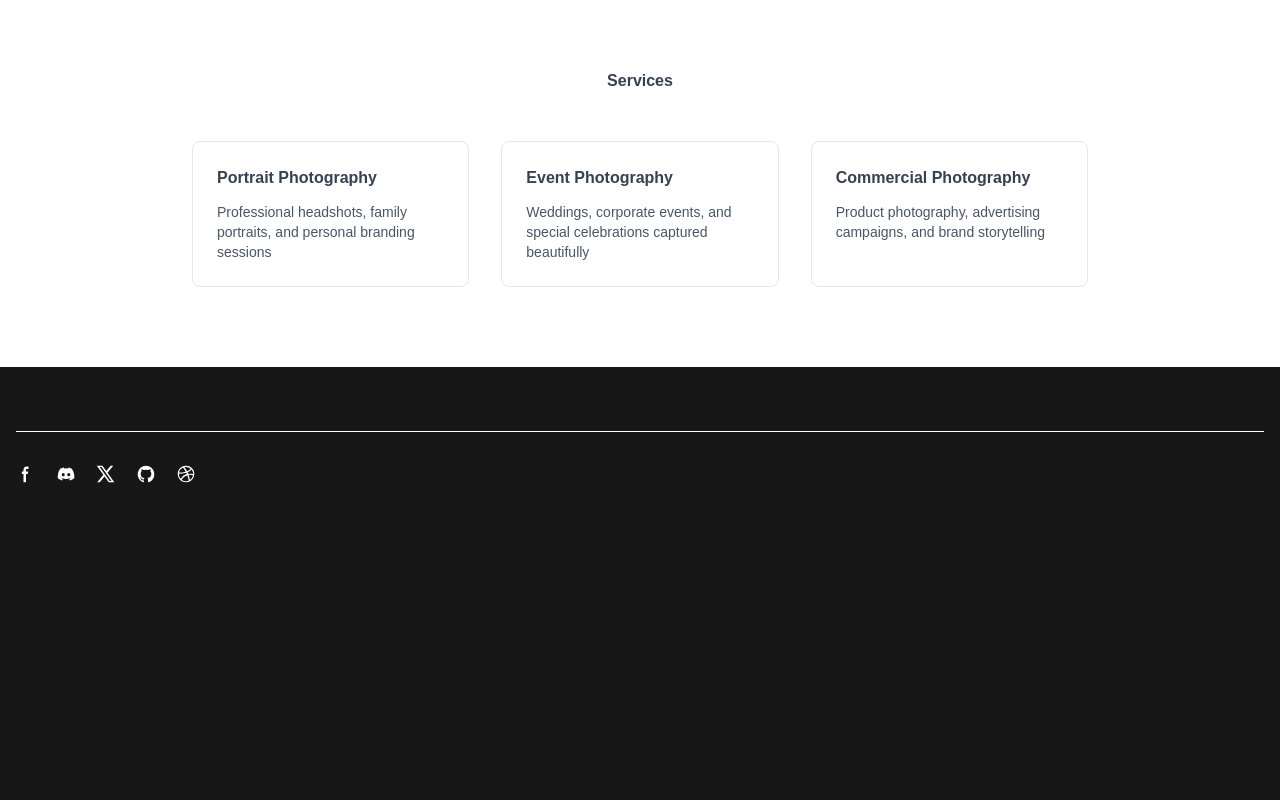
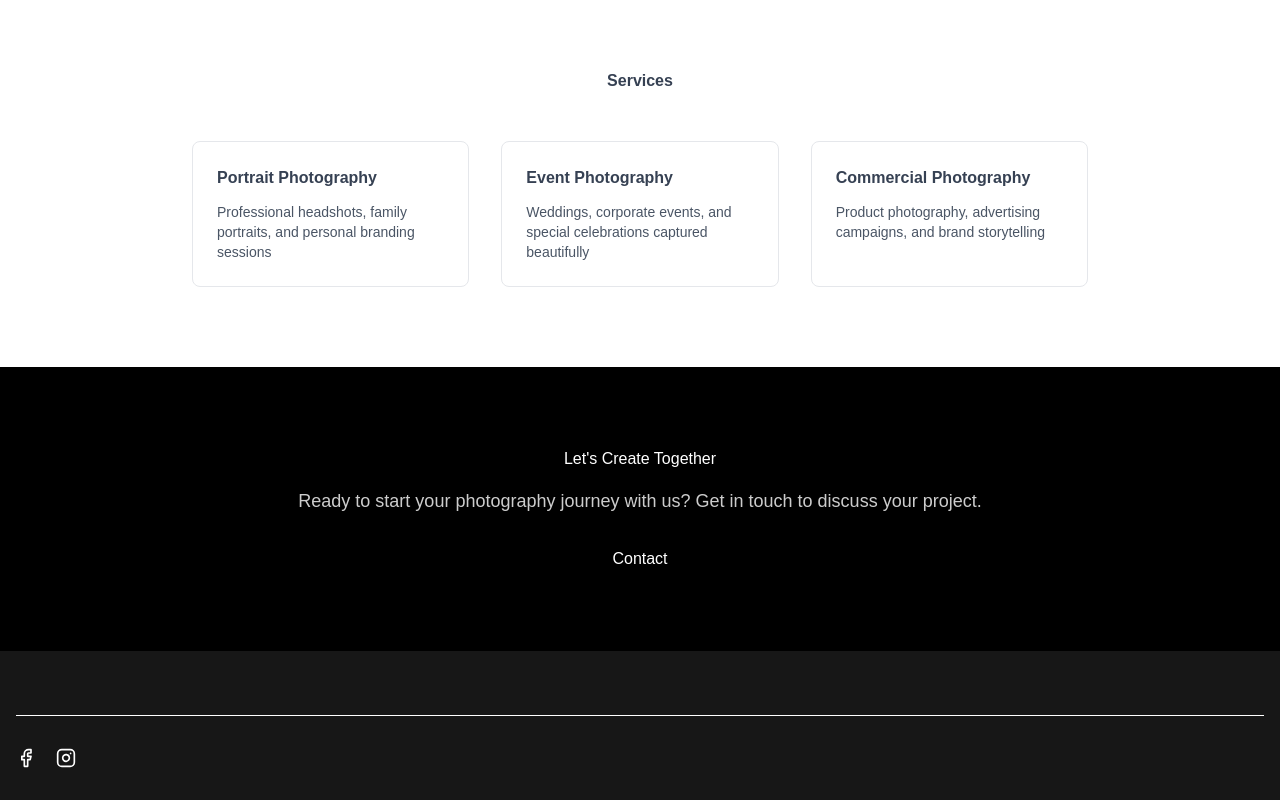
Before and after one commit to ablanca4/whiteflowerframes, a Next.js app: page /about in a window 1280 px wide. Shown: the part 1415-2215 px from the top of the page. Before the commit the page ends 1931 px from the top, so only its background shows below. Built offline with nearby package versions, Linux system fonts and the light colour scheme.

Commit message:
fixed link issue in about page, added lucide social icons to footer

```diff
--- a/app/about/page.tsx
+++ b/app/about/page.tsx
@@ -1,5 +1,6 @@
-import { Camera, Award, Users, Heart, Link } from "lucide-react";
+import { Camera, Award, Users, Heart } from "lucide-react";
 import Image from "next/image";
+import Link from "next/link";
 
 export default function About() {
   return (
@@ -151,6 +152,23 @@ export default function About() {
           </div>
         </div>
       </section>
+
+      {/* Contact CTA */}
+      <section className="py-20 px-6 bg-black text-white">
+        <div className="container mx-auto max-w-3xl text-center">
+          <h2 className="mb-4">Let&apos;s Create Together</h2>
+          <p className="text-white/80 mb-8 text-lg">
+            Ready to start your photography journey with us? Get in touch to
+            discuss your project.
+          </p>
+          <Link
+            href="/contact"
+            className="text-md text-white hover:text-gray-600 transition-colors"
+          >
+            Contact
+          </Link>
+        </div>
+      </section>
     </div>
   );
 }
--- a/app/components/Footer.tsx
+++ b/app/components/Footer.tsx
@@ -1,4 +1,5 @@
 import React from "react";
+import { Camera, Award, Users, Heart, Instagram, Facebook } from "lucide-react";
 
 function Footer() {
   return (
@@ -7,87 +8,19 @@ function Footer() {
         <hr className="my-6 border-default sm:mx-auto lg:my-8" />
         <div className="sm:flex sm:items-center sm:justify-between">
           <div className="flex mt-4 sm:justify-center sm:mt-0">
-            <a href="#" className="text-body hover:text-heading">
-              <svg
-                className="w-5 h-5"
-                aria-hidden="true"
-                xmlns="http://www.w3.org/2000/svg"
-                width="24"
-                height="24"
-                fill="currentColor"
-                viewBox="0 0 24 24"
-              >
-                <path
-                  fill-rule="evenodd"
-                  d="M13.135 6H15V3h-1.865a4.147 4.147 0 0 0-4.142 4.142V9H7v3h2v9.938h3V12h2.021l.592-3H12V6.591A.6.6 0 0 1 12.592 6h.543Z"
-                  clip-rule="evenodd"
-                />
-              </svg>
+            <a
+              href="https://www.facebook.com"
+              className="text-body hover:text-heading"
+            >
+              <Facebook className="w-5 h-5" />
               <span className="sr-only">Facebook page</span>
             </a>
-            <a href="#" className="text-body hover:text-heading ms-5">
-              <svg
-                className="w-5 h-5"
-                aria-hidden="true"
-                xmlns="http://www.w3.org/2000/svg"
-                width="24"
-                height="24"
-                fill="currentColor"
-                viewBox="0 0 24 24"
-              >
-                <path d="M18.942 5.556a16.3 16.3 0 0 0-4.126-1.3 12.04 12.04 0 0 0-.529 1.1 15.175 15.175 0 0 0-4.573 0 11.586 11.586 0 0 0-.535-1.1 16.274 16.274 0 0 0-4.129 1.3 17.392 17.392 0 0 0-2.868 11.662 15.785 15.785 0 0 0 4.963 2.521c.41-.564.773-1.16 1.084-1.785a10.638 10.638 0 0 1-1.706-.83c.143-.106.283-.217.418-.331a11.664 11.664 0 0 0 10.118 0c.137.114.277.225.418.331-.544.328-1.116.606-1.71.832a12.58 12.58 0 0 0 1.084 1.785 16.46 16.46 0 0 0 5.064-2.595 17.286 17.286 0 0 0-2.973-11.59ZM8.678 14.813a1.94 1.94 0 0 1-1.8-2.045 1.93 1.93 0 0 1 1.8-2.047 1.918 1.918 0 0 1 1.8 2.047 1.929 1.929 0 0 1-1.8 2.045Zm6.644 0a1.94 1.94 0 0 1-1.8-2.045 1.93 1.93 0 0 1 1.8-2.047 1.919 1.919 0 0 1 1.8 2.047 1.93 1.93 0 0 1-1.8 2.045Z" />
-              </svg>
-              <span className="sr-only">Discord community</span>
-            </a>
-            <a href="#" className="text-body hover:text-heading ms-5">
-              <svg
-                className="w-5 h-5"
-                aria-hidden="true"
-                xmlns="http://www.w3.org/2000/svg"
-                width="24"
-                height="24"
-                fill="currentColor"
-                viewBox="0 0 24 24"
-              >
-                <path d="M13.795 10.533 20.68 2h-3.073l-5.255 6.517L7.69 2H1l7.806 10.91L1.47 22h3.074l5.705-7.07L15.31 22H22l-8.205-11.467Zm-2.38 2.95L9.97 11.464 4.36 3.627h2.31l4.528 6.317 1.443 2.02 6.018 8.409h-2.31l-4.934-6.89Z" />
-              </svg>
-              <span className="sr-only">Twitter page</span>
-            </a>
-            <a href="#" className="text-body hover:text-heading ms-5">
-              <svg
-                className="w-5 h-5"
-                aria-hidden="true"
-                xmlns="http://www.w3.org/2000/svg"
-                width="24"
-                height="24"
-                fill="currentColor"
-                viewBox="0 0 24 24"
-              >
-                <path
-                  fill-rule="evenodd"
-                  d="M12.006 2a9.847 9.847 0 0 0-6.484 2.44 10.32 10.32 0 0 0-3.393 6.17 10.48 10.48 0 0 0 1.317 6.955 10.045 10.045 0 0 0 5.4 4.418c.504.095.683-.223.683-.494 0-.245-.01-1.052-.014-1.908-2.78.62-3.366-1.21-3.366-1.21a2.711 2.711 0 0 0-1.11-1.5c-.907-.637.07-.621.07-.621.317.044.62.163.885.346.266.183.487.426.647.71.135.253.318.476.538.655a2.079 2.079 0 0 0 2.37.196c.045-.52.27-1.006.635-1.37-2.219-.259-4.554-1.138-4.554-5.07a4.022 4.022 0 0 1 1.031-2.75 3.77 3.77 0 0 1 .096-2.713s.839-.275 2.749 1.05a9.26 9.26 0 0 1 5.004 0c1.906-1.325 2.74-1.05 2.74-1.05.37.858.406 1.828.101 2.713a4.017 4.017 0 0 1 1.029 2.75c0 3.939-2.339 4.805-4.564 5.058a2.471 2.471 0 0 1 .679 1.897c0 1.372-.012 2.477-.012 2.814 0 .272.18.592.687.492a10.05 10.05 0 0 0 5.388-4.421 10.473 10.473 0 0 0 1.313-6.948 10.32 10.32 0 0 0-3.39-6.165A9.847 9.847 0 0 0 12.007 2Z"
-                  clip-rule="evenodd"
-                />
-              </svg>
-              <span className="sr-only">GitHub account</span>
-            </a>
-            <a href="#" className="text-body hover:text-heading ms-5">
-              <svg
-                className="w-5 h-5"
-                aria-hidden="true"
-                xmlns="http://www.w3.org/2000/svg"
-                width="24"
-                height="24"
-                fill="currentColor"
-                viewBox="0 0 24 24"
-              >
-                <path
-                  fill-rule="evenodd"
-                  d="M12 2a10 10 0 1 0 10 10A10.009 10.009 0 0 0 12 2Zm6.613 4.614a8.523 8.523 0 0 1 1.93 5.32 20.093 20.093 0 0 0-5.949-.274c-.059-.149-.122-.292-.184-.441a23.879 23.879 0 0 0-.566-1.239 11.41 11.41 0 0 0 4.769-3.366ZM10 3.707a8.82 8.82 0 0 1 2-.238 8.5 8.5 0 0 1 5.664 2.152 9.608 9.608 0 0 1-4.476 3.087A45.755 45.755 0 0 0 10 3.707Zm-6.358 6.555a8.57 8.57 0 0 1 4.73-5.981 53.99 53.99 0 0 1 3.168 4.941 32.078 32.078 0 0 1-7.9 1.04h.002Zm2.01 7.46a8.51 8.51 0 0 1-2.2-5.707v-.262a31.641 31.641 0 0 0 8.777-1.219c.243.477.477.964.692 1.449-.114.032-.227.067-.336.1a13.569 13.569 0 0 0-6.942 5.636l.009.003ZM12 20.556a8.508 8.508 0 0 1-5.243-1.8 11.717 11.717 0 0 1 6.7-5.332.509.509 0 0 1 .055-.02 35.65 35.65 0 0 1 1.819 6.476 8.476 8.476 0 0 1-3.331.676Zm4.772-1.462A37.232 37.232 0 0 0 15.113 13a12.513 12.513 0 0 1 5.321.364 8.56 8.56 0 0 1-3.66 5.73h-.002Z"
-                  clip-rule="evenodd"
-                />
-              </svg>
-              <span className="sr-only">Dribbble account</span>
+            <a
+              href="https://www.instagram.com"
+              className="text-body hover:text-heading ms-5"
+            >
+              <Instagram className="w-5 h-5" />
+              <span className="sr-only">Instagram page</span>
             </a>
           </div>
         </div>
```
